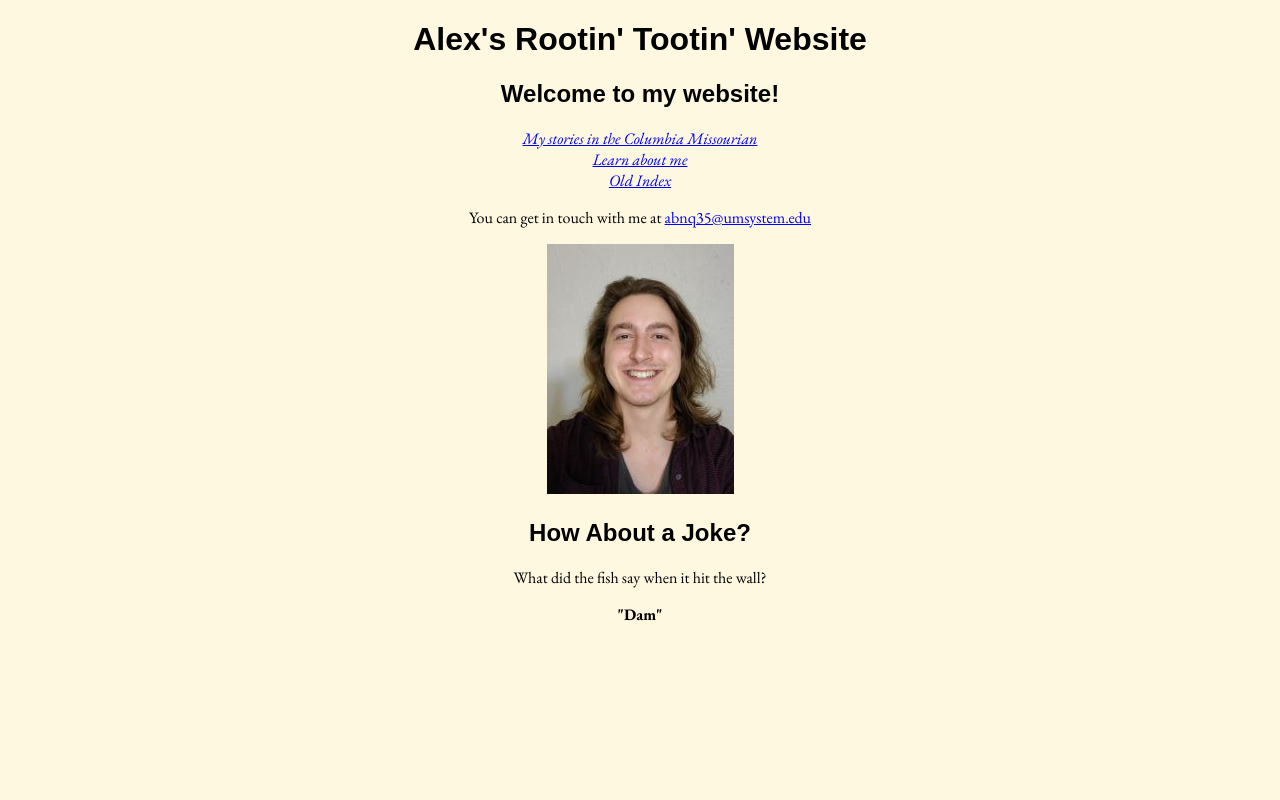
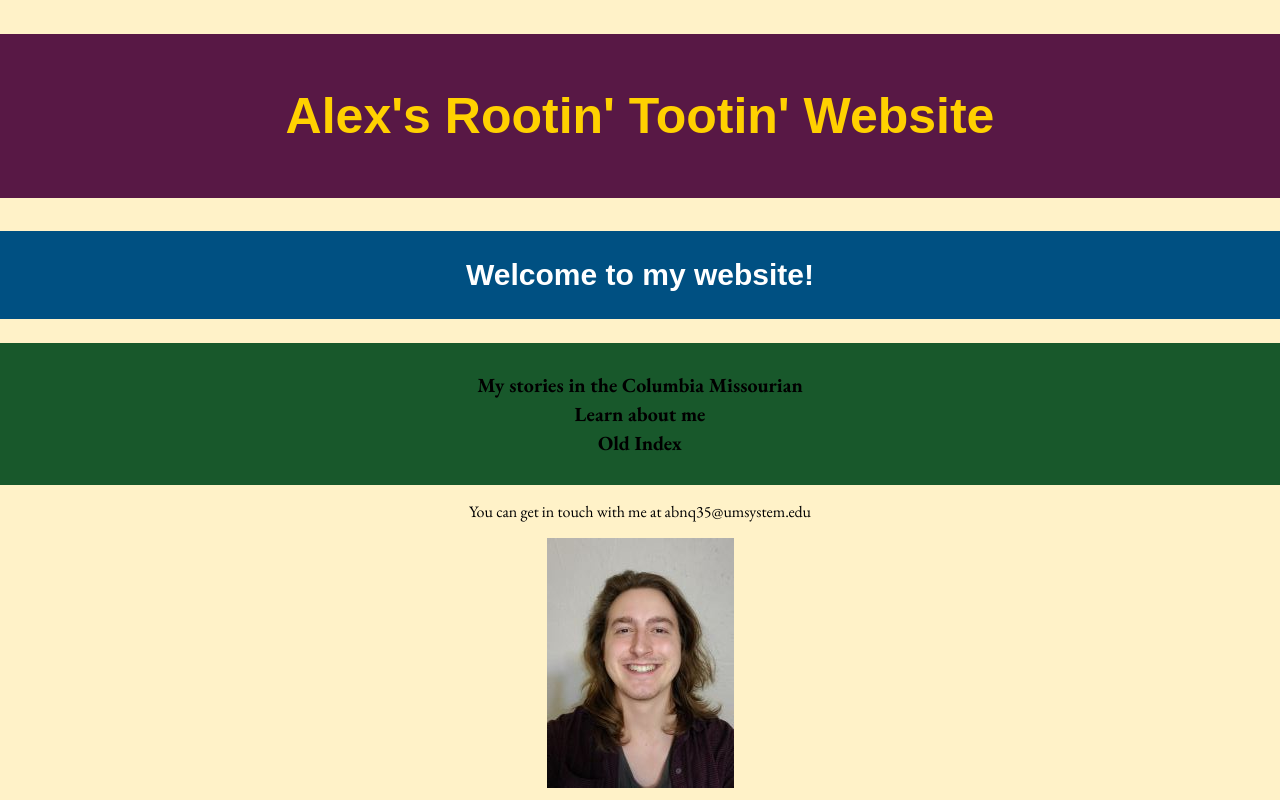
Before and after one commit to J4502-FS21/alex-naughton, a plain HTML site: page index.html in a window 1280 px wide. Shown: the top 800 px of the page. Drawn offline with nearby package versions, Linux system fonts and the light colour scheme.

Commit message:
Updated style.css

```diff
--- a/style.css
+++ b/style.css
@@ -1,6 +1,6 @@
 body {
   text-align:center;
-  background:#fff8e1;
+  background:  #fff2c8;
   margin: 0;
   padding: 0;
   font-family: 'EB Garamond', serif;
@@ -12,13 +12,56 @@ h1, h2 {
   font-weight: 700;
 }
 
+h1 {
+  color: #ffd100;
+  font-size: 50px;
+  background: #581845;
+  border: 2px solid transparent;
+  padding: 4%;
+}
 
+h2 {
+  color: white;
+  font-size: 30px;
+  background:  #005082;
+  border: 1px solid transparent;
+  padding: 2%;
+}
 
 ul {
   list-style-type: none;
   margin: 0;
   padding: 0;
+
+}
+
+img {
+  border: 0;
+}
+
+nav {
+  padding: 2%;
+  background:  #18582b;
+}
+
+li {
+  margin: 3px;
+  border: 2px;
+  color: black;
   font-family: 'EB Garamond', serif;
-  font-weight: 400;
-  font-style: italic
+  font-size: 20px;
+  font-weight: 700;
 }
+
+a {
+  text-decoration: none;
+  color: black;
+}
+
+a:hover {
+  background: #e1e8ff;
+}
+
+a:visited {
+  color: #ffdf71;
+}
```
